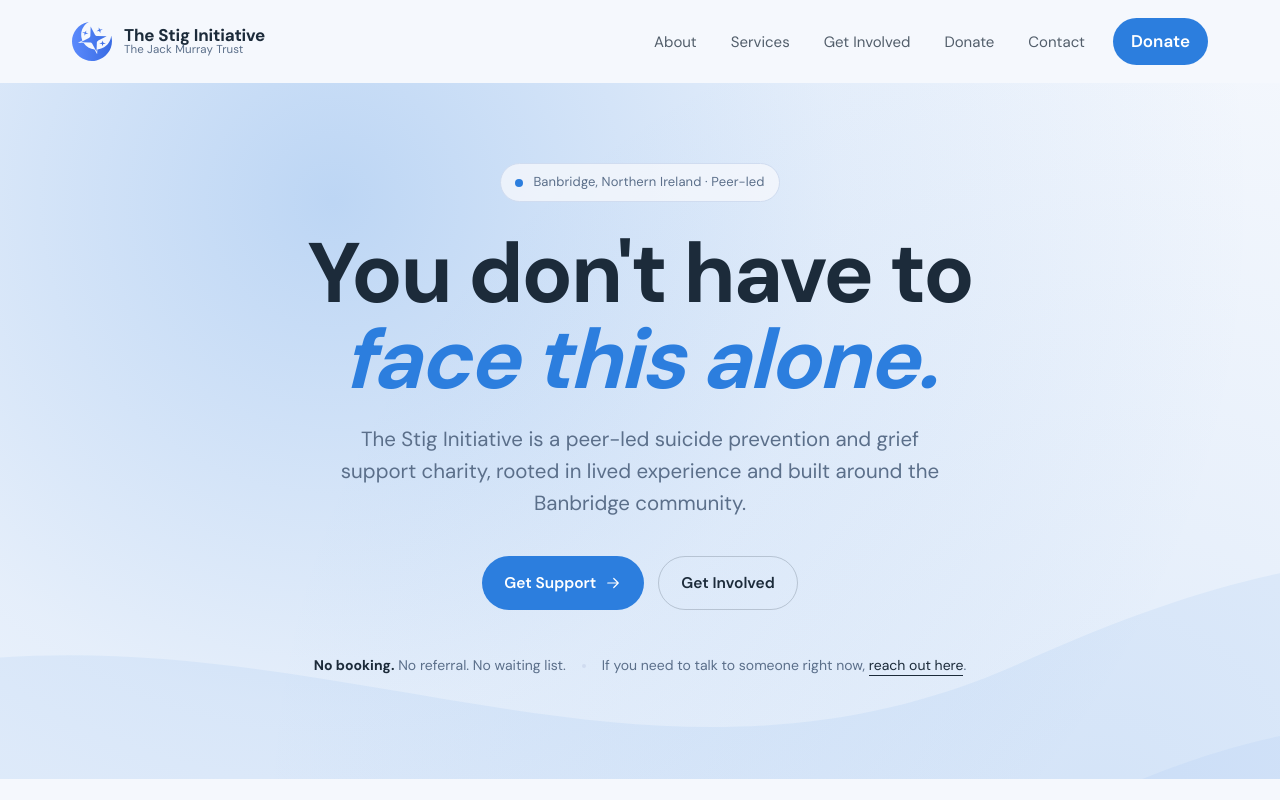
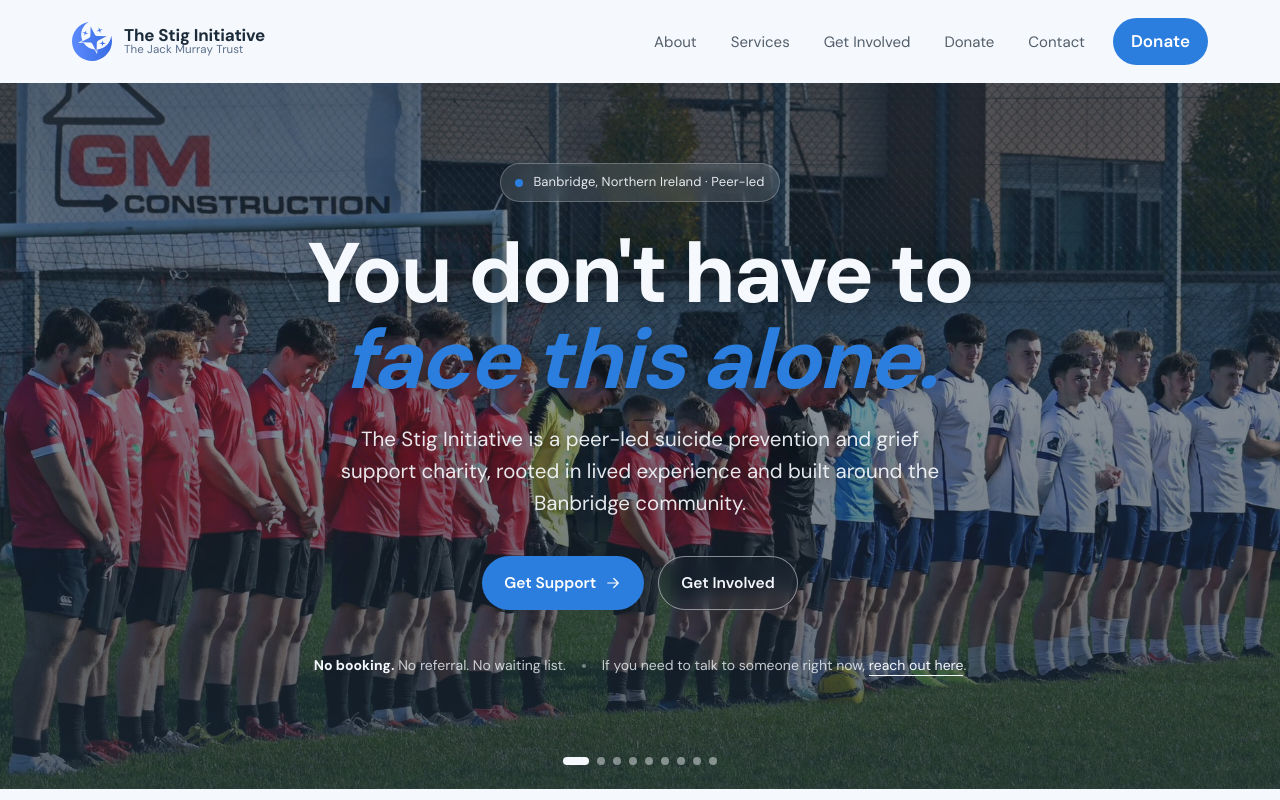
Before and after one commit to harrymurrayy/stig, a Next.js app: page / in a window 1280 px wide. Shown: the top 800 px of the page. Built offline with nearby package versions, Linux system fonts and the light colour scheme.

Commit message:
feat: add match photo slideshow and video embed to Get Involved section

```diff
--- a/src/app/globals.css
+++ b/src/app/globals.css
@@ -31,6 +31,11 @@
   }
 }
 
+@keyframes heroKenBurns {
+  from { transform: scale(1.02); }
+  to   { transform: scale(1.12); }
+}
+
 @utility container {
   width: 100%;
   max-width: 1200px;
--- a/src/components/Hero.tsx
+++ b/src/components/Hero.tsx
@@ -1,42 +1,24 @@
 import Link from "next/link";
 import Icon from "./Icon";
+import HeroSlideshow from "./HeroSlideshow";
 
 export default function Hero() {
   return (
-    <section id="top" className="relative overflow-hidden pt-20 pb-25 max-sm:pt-12">
-      {/* Background shape */}
-      <div className="absolute inset-[-10%] z-0 pointer-events-none" aria-hidden="true">
-        <svg viewBox="0 0 800 800" preserveAspectRatio="xMidYMid slice" className="w-full h-full">
-          <defs>
-            <radialGradient id="g1" cx="30%" cy="35%" r="60%">
-              <stop offset="0%" stopColor="var(--accent)" stopOpacity="0.28" />
-              <stop offset="55%" stopColor="var(--accent)" stopOpacity="0.08" />
-              <stop offset="100%" stopColor="var(--accent)" stopOpacity="0" />
-            </radialGradient>
-            <radialGradient id="g2" cx="80%" cy="75%" r="55%">
-              <stop offset="0%" stopColor="#2C7EDE" stopOpacity="0.10" />
-              <stop offset="100%" stopColor="#2C7EDE" stopOpacity="0" />
-            </radialGradient>
-          </defs>
-          <rect width="800" height="800" fill="url(#g1)" />
-          <rect width="800" height="800" fill="url(#g2)" />
-          <path d="M -50 540 C 200 460, 380 620, 600 520 S 900 480, 950 540 L 950 850 L -50 850 Z" fill="var(--accent)" fillOpacity="0.07" />
-          <path d="M -50 620 C 220 560, 420 700, 620 600 S 920 580, 950 620 L 950 850 L -50 850 Z" fill="var(--accent)" fillOpacity="0.05" />
-        </svg>
-      </div>
+    <section id="top" className="relative isolate overflow-hidden pt-20 pb-27.5 max-sm:pt-12 max-sm:pb-20 bg-ink">
+      <HeroSlideshow />
 
       <div className="relative z-10 max-w-245 mx-auto px-8 max-sm:px-5.5 text-center">
-        <div className="inline-flex items-center gap-2.5 px-3.5 py-2 rounded-full bg-paper/80 border border-line text-[13px] text-muted tracking-[0.01em]">
+        <div className="inline-flex items-center gap-2.5 px-3.5 py-2 rounded-full bg-paper/12 border border-paper/25 text-[13px] text-paper/92 tracking-[0.01em] backdrop-blur-[8px]">
           <span className="w-2 h-2 rounded-full bg-accent" />
           Banbridge, Northern Ireland · Peer-led
         </div>
 
-        <h1 className="font-bold text-[clamp(40px,6.6vw,88px)] leading-[1.02] tracking-[-0.025em] mt-7 mb-5.5 text-balance text-ink">
+        <h1 className="font-bold text-[clamp(40px,6.6vw,88px)] leading-[1.02] tracking-[-0.025em] mt-7 mb-5.5 text-balance text-paper [text-shadow:0_2px_28px_rgba(0,0,0,0.45)]">
           You don&apos;t have to{" "}
-          <span className="italic text-accent">face this alone.</span>
+          <span className="italic text-accent [text-shadow:0_2px_24px_rgba(0,0,0,0.4)]">face this alone.</span>
         </h1>
 
-        <p className="text-[clamp(17px,1.6vw,21px)] leading-[1.55] text-muted max-w-160 mx-auto text-pretty">
+        <p className="text-[clamp(17px,1.6vw,21px)] leading-[1.55] text-paper/92 max-w-160 mx-auto text-pretty [text-shadow:0_1px_18px_rgba(0,0,0,0.45)]">
           The Stig Initiative is a peer-led suicide prevention and grief support charity, rooted in lived experience and built around the Banbridge community.
         </p>
 
@@ -49,20 +31,20 @@ export default function Hero() {
           </Link>
           <Link
             href="#involved"
-            className="inline-flex items-center gap-2 px-5.5 py-3.5 rounded-full font-semibold text-[15.5px] text-ink border border-ink/20 hover:bg-ink/6 transition-all duration-150 hover:-translate-y-px"
+            className="inline-flex items-center gap-2 px-5.5 py-3.5 rounded-full font-semibold text-[15.5px] text-paper border border-paper/50 bg-ink/18 backdrop-blur-[8px] hover:bg-paper/15 hover:border-paper/85 transition-all duration-150 hover:-translate-y-px"
           >
             Get Involved
           </Link>
         </div>
 
-        <div className="mt-11 inline-flex items-center gap-4 flex-wrap justify-center text-[14px] text-muted">
+        <div className="mt-11 inline-flex items-center gap-4 flex-wrap justify-center text-[14px] text-paper/78">
           <div>
-            <strong className="text-ink">No booking.</strong> No referral. No waiting list.
+            <strong className="text-paper">No booking.</strong> No referral. No waiting list.
           </div>
-          <span className="w-1 h-1 rounded-full bg-line" />
+          <span className="w-1 h-1 rounded-full bg-paper/40" />
           <div>
             If you need to talk to someone right now,{" "}
-            <Link href="/contact?type=support" className="text-ink border-b border-current pb-px">reach out here</Link>.
+            <Link href="/contact?type=support" className="text-paper border-b border-current pb-px">reach out here</Link>.
           </div>
         </div>
       </div>
--- /dev/null
+++ b/src/components/HeroSlideshow.tsx
@@ -0,0 +1,80 @@
+'use client';
+
+import Image from 'next/image';
+import { useState, useEffect, useCallback } from 'react';
+
+const IMAGES = Array.from({ length: 9 }, (_, i) => ({
+  src: `/content/image${i + 1}.jpg`,
+  alt: `The Stig Initiative community photo ${i + 1}`,
+}));
+
+export default function HeroSlideshow() {
+  const [current, setCurrent] = useState(0);
+  const [paused, setPaused] = useState(false);
+  const [reducedMotion, setReducedMotion] = useState(false);
+
+  useEffect(() => {
+    setReducedMotion(window.matchMedia('(prefers-reduced-motion: reduce)').matches);
+  }, []);
+
+  const next = useCallback(() => setCurrent(c => (c + 1) % IMAGES.length), []);
+
+  useEffect(() => {
+    if (paused || reducedMotion) return;
+    const id = setInterval(next, 7000);
+    return () => clearInterval(id);
+  }, [paused, reducedMotion, next]);
+
+  return (
+    <div className="absolute inset-0 z-0 overflow-hidden" aria-hidden="true">
+      {/* Slides */}
+      {IMAGES.map(({ src, alt }, i) => (
+        <Image
+          key={src}
+          src={src}
+          alt={alt}
+          fill
+          className={`object-cover transition-opacity duration-[1600ms] ease-in-out ${
+            i === current
+              ? reducedMotion
+                ? 'opacity-100'
+                : 'opacity-100 [animation:heroKenBurns_18s_ease-out_forwards]'
+              : 'opacity-0'
+          }`}
+          priority={i === 0}
+          loading={i === 0 ? 'eager' : 'lazy'}
+        />
+      ))}
+
+      {/* Scrim — heavier at top and bottom, lighter in the middle */}
+      <div
+        className="absolute inset-0 z-10 pointer-events-none"
+        style={{
+          background: 'linear-gradient(180deg, color-mix(in oklab, var(--ink) 62%, transparent) 0%, color-mix(in oklab, var(--ink) 48%, transparent) 38%, color-mix(in oklab, var(--ink) 70%, transparent) 100%)',
+        }}
+      />
+
+      {/* Edge vignette */}
+      <div
+        className="absolute inset-0 z-10 pointer-events-none"
+        style={{
+          background: 'radial-gradient(ellipse 75% 60% at 50% 45%, transparent 0%, color-mix(in oklab, var(--ink) 18%, transparent) 100%)',
+        }}
+      />
+
+      {/* Dots */}
+      <div className="absolute left-1/2 bottom-6 -translate-x-1/2 z-20 flex items-center gap-2 pointer-events-auto">
+        {IMAGES.map((_, i) => (
+          <button
+            key={i}
+            aria-label={`Slide ${i + 1}`}
+            onClick={() => { setCurrent(i); setPaused(true); }}
+            className={`h-2 rounded-full cursor-pointer transition-all duration-200 ${
+              i === current ? 'w-[26px] bg-paper' : 'w-2 bg-paper/45 hover:bg-paper/75'
+            }`}
+          />
+        ))}
+      </div>
+    </div>
+  );
+}
```
